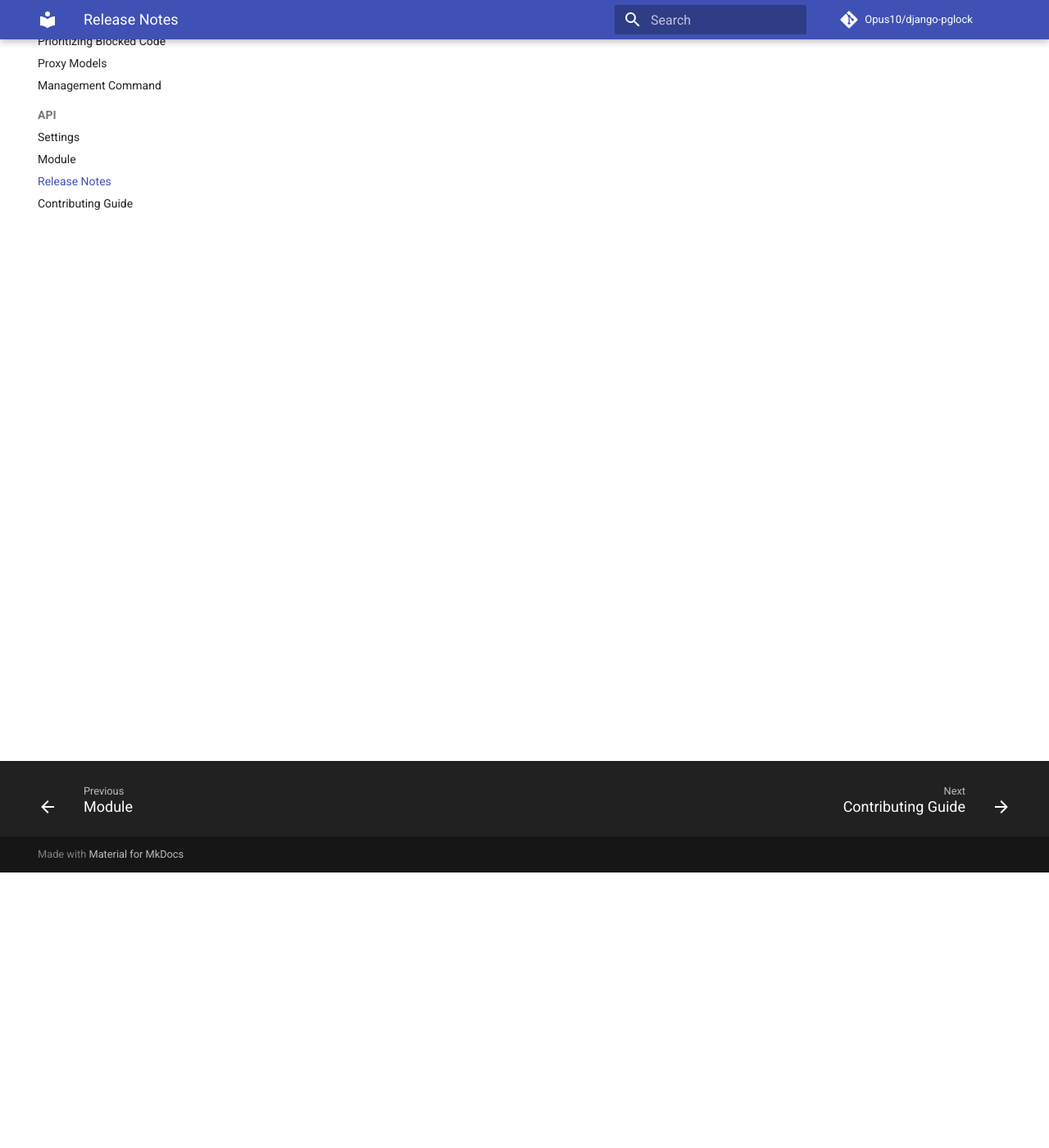
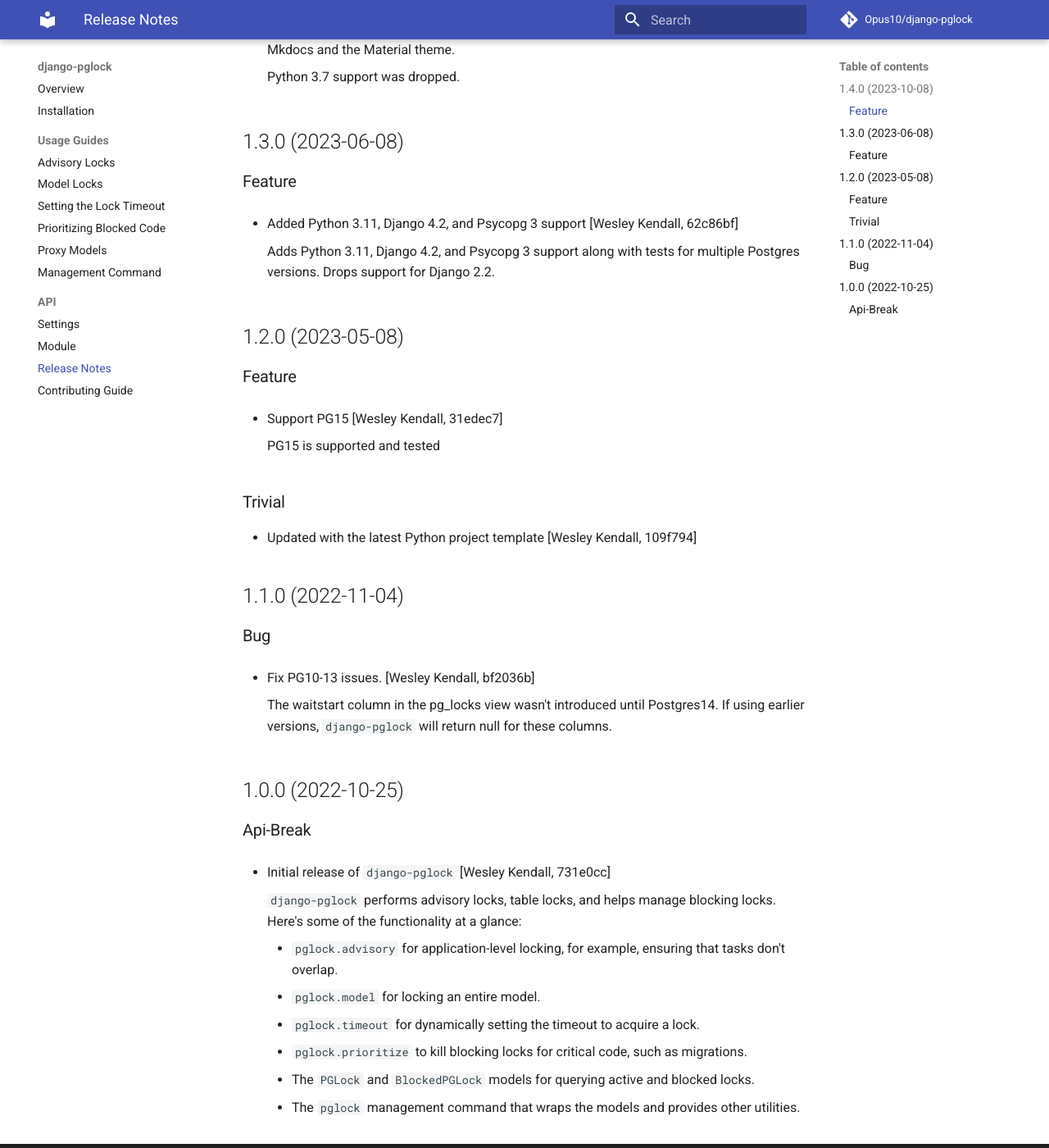
Before and after one commit to Opus10/django-pglock, an MkDocs documentation site: the page built from docs/release_notes.md, in a window 1280 px wide and 1400 px high, scrolled down 336 px. Shown: the whole window at 82% size. Built offline with MkDocs 1.6.1 and Material for MkDocs 9.7.7, drawn with Linux system fonts in a browser that asks for light colours; comment, search, counter and statistics services are not loaded; some of the changed text lies outside the part shown.

Commit message:
Release version 1.4.0 [skip ci]
Type: trivial

```diff
--- a/docs/release_notes.md
+++ b/docs/release_notes.md
@@ -1 +1,56 @@
 # Changelog
+
+## 1.4.0 (2023-10-08)
+
+### Feature
+
+  - Add Python3.12 support and use Mkdocs for documentation [Wes Kendall, a192e5e]
+
+    Python 3.12 and Postgres 16 are supported now, along with having revamped docs using Mkdocs and the Material theme.
+
+    Python 3.7 support was dropped.
+
+## 1.3.0 (2023-06-08)
+
+### Feature
+
+  - Added Python 3.11, Django 4.2, and Psycopg 3 support [Wesley Kendall, 62c86bf]
+
+    Adds Python 3.11, Django 4.2, and Psycopg 3 support along with tests for multiple Postgres versions. Drops support for Django 2.2.
+
+## 1.2.0 (2023-05-08)
+
+### Feature
+
+  - Support PG15 [Wesley Kendall, 31edec7]
+
+    PG15 is supported and tested
+
+### Trivial
+
+  - Updated with the latest Python project template [Wesley Kendall, 109f794]
+
+## 1.1.0 (2022-11-04)
+
+### Bug
+
+  - Fix PG10-13 issues. [Wesley Kendall, bf2036b]
+
+    The waitstart column in the pg_locks view wasn't introduced until Postgres14.
+    If using earlier versions, ``django-pglock`` will return null for these columns.
+
+## 1.0.0 (2022-10-25)
+
+### Api-Break
+
+  - Initial release of ``django-pglock`` [Wesley Kendall, 731e0cc]
+
+    ``django-pglock`` performs advisory locks, table locks, and helps manage blocking locks.
+    Here's some of the functionality at a glance:
+
+    * ``pglock.advisory`` for application-level locking, for example, ensuring that tasks don't overlap.
+    * ``pglock.model`` for locking an entire model.
+    * ``pglock.timeout`` for dynamically setting the timeout to acquire a lock.
+    * ``pglock.prioritize`` to kill blocking locks for critical code, such as migrations.
+    * The ``PGLock`` and ``BlockedPGLock`` models for querying active and blocked locks.
+    * The ``pglock`` management command that wraps the models and provides other utilities.
--- a/pyproject.toml
+++ b/pyproject.toml
@@ -29,7 +29,7 @@
 exclude = [
   "*/tests/"
 ]
-version = "1.3.0"
+version = "1.4.0"
 description = "Postgres locking routines and lock table access."
 authors = ["Opus 10 Engineering"]
 classifiers = [
```
Also changed, not shown: CHANGELOG.md (+21 -0 lines), docs/requirements.txt (+88 -100 lines).
